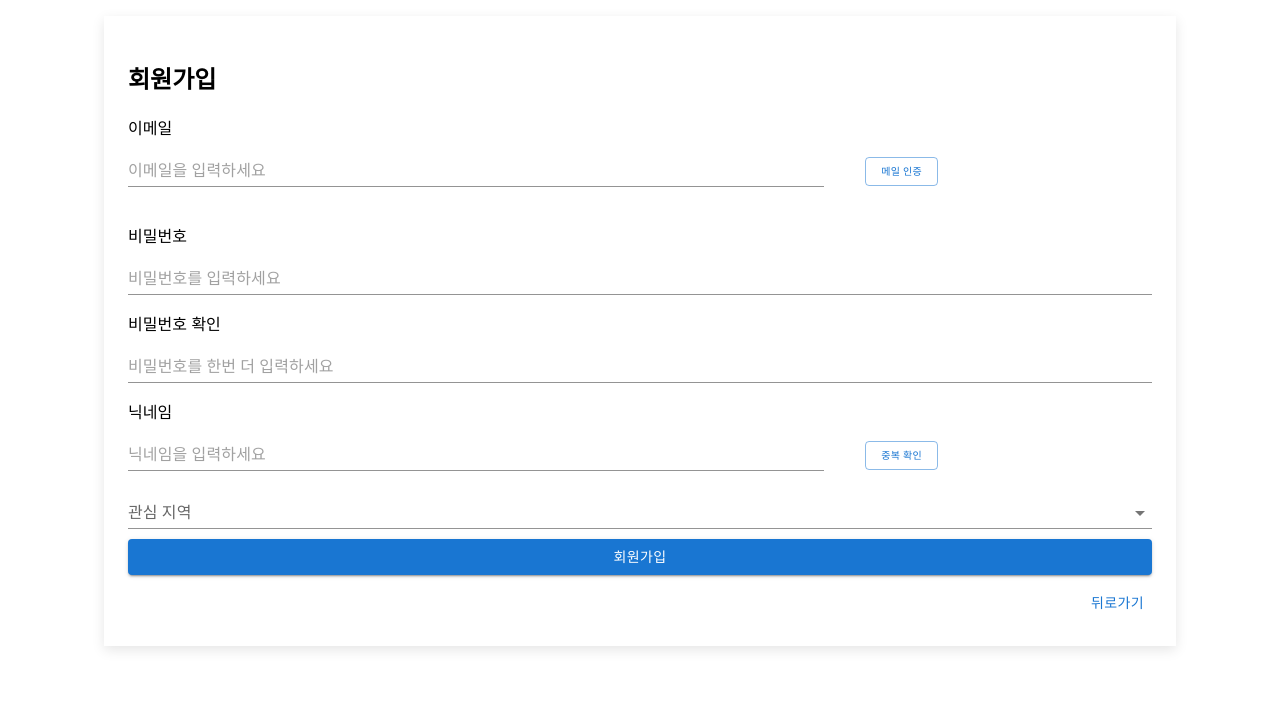
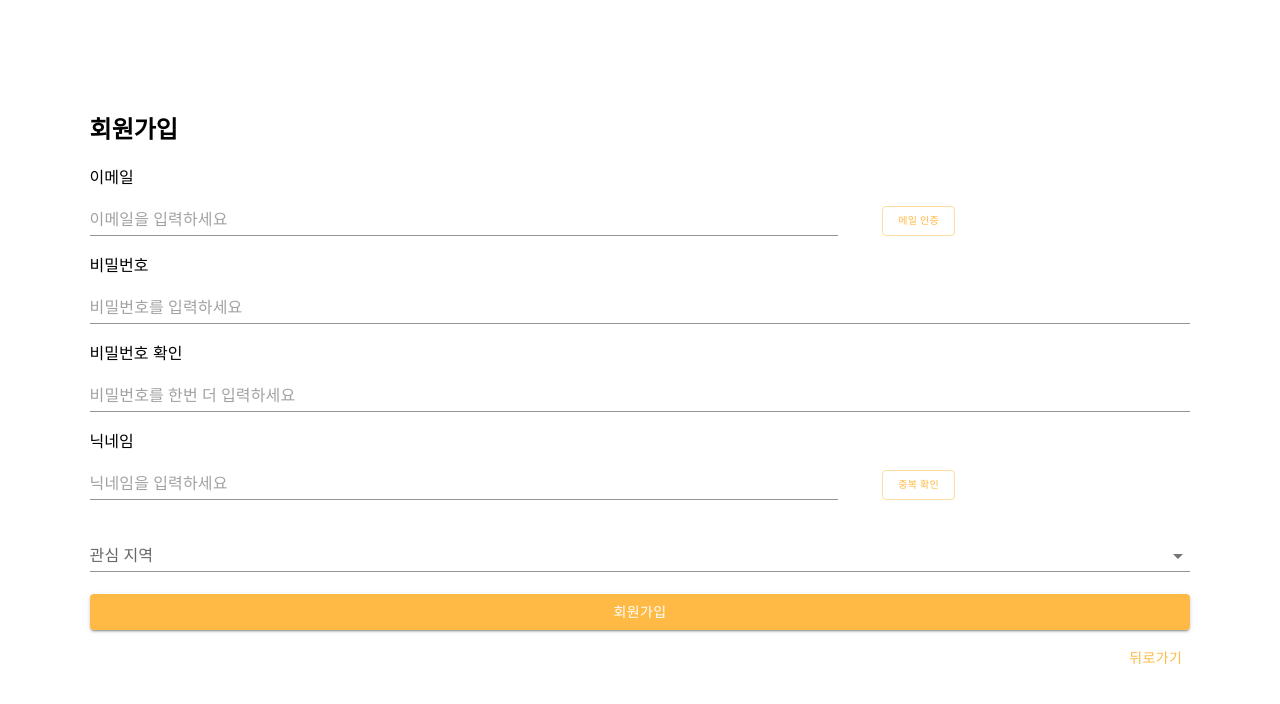
Before and after one commit to dudgns5845/Final_Project_FE, a React (Create React App) app in the folder final_project/: page /signin in a window 1280 px wide. Shown: the top 704 px of the page. Built offline with nearby package versions, Linux system fonts and the light colour scheme; a web font is replaced by a local one.

Commit message:
LoginPage, SigninPage view fix
전체적인 색상 변경 및 크기 변경

```diff
--- a/final_project/src/pages/LoginPage.js
+++ b/final_project/src/pages/LoginPage.js
@@ -1,13 +1,13 @@
-import React, { useCallback, useEffect, useState } from "react";
+import React, { useCallback, useState } from "react";
 import Button from "@mui/material/Button";
 import Input from "@mui/material/Input";
+import { createTheme, ThemeProvider } from "@mui/material/styles";
 import Snackbar from "@mui/material/Snackbar";
 import { useNavigate } from "react-router-dom";
 
-import ScreenSize from "../shared/ScreenSize";
-
 import apis from "../apis/Apis";
 import { setCookie } from "../shared/Cookie";
+import { Box } from "@mui/material";
 
 const ariaLabel = { "aria-label": "description" };
 
@@ -17,21 +17,13 @@ export default function Login({ ChangeCookie }) {
   // 아이디, 비밀번호 등
   const [userId, setUserId] = useState("");
   const [password, setPassword] = useState("");
-  const [passwordConfirm, setPasswordConfirm] = useState("");
 
   // 조건 오류 메시지
-  const [userIdMessege, setUserIdMessege] = useState("");
-  const [passwordMessage, setPasswordMessage] = useState("");
-  const [passwordConfirmMessage, setPasswordConfirmMessage] = useState("");
   const [errorMessage, setErrorMessage] = useState("");
 
   // 유효성 검사
   const [isUserId, setIsUserId] = useState(false);
   const [isPassword, setIsPassword] = useState(false);
-  const [isPasswordConfirm, setIsPasswordConfirm] = useState(false);
-  const [isNickname, setIsNickName] = useState(false);
-  const [isEmail, setIsEmail] = useState(false);
-  const [isAuth, setIsAuth] = useState(false);
 
   // MUI
   const state = {
@@ -45,16 +37,6 @@ export default function Login({ ChangeCookie }) {
 
   const handleClose = () => {
     setsnackOpen(false);
-  };
-  const ITEM_HEIGHT = 40;
-  const ITEM_PADDING_TOP = 8;
-  const MenuProps = {
-    PaperProps: {
-      style: {
-        maxHeight: ITEM_HEIGHT * 4.5 + ITEM_PADDING_TOP,
-        width: 250,
-      },
-    },
   };
 
   const onSubmitHandler = (e) => {
@@ -77,11 +59,11 @@ export default function Login({ ChangeCookie }) {
         .then((response) => {
           console.log(response);
           if (!response.data.success) {
-            setErrorMessage("아이디와 비밀번호를 확인하세요,111");
+            setErrorMessage("이메일 또는 비밀번호를 확인해주세요");
             setsnackOpen(true);
             return;
           } else if (response.data.success) {
-            setErrorMessage("로그인 성공!!");
+            setErrorMessage("로그인이 성공하였습니다");
             setsnackOpen(true);
             setCookie(
               "accessToken",
@@ -111,64 +93,62 @@ export default function Login({ ChangeCookie }) {
         })
         .catch((error) => {
           console.log(error);
-          setErrorMessage("이메일 또는 비밀번호를 확인해주세요,222");
+          setErrorMessage("이메일 또는 비밀번호를 확인해주세요");
           setsnackOpen(true);
         });
     }
   };
 
-  // 이메일 조건 확인
+  // 이메일 값 가져오기
   const onChangeUserId = (e) => {
     const idRegex =
       /^[0-9a-zA-Z]([+=-_.]?[0-9a-zA-Z])+@+[0-9a-zA-Z]([+=-_.]?[0-9a-zA-Z])+\.+[a-zA-Z]{2,10}$/;
     const idCurrent = e.target.value;
     setUserId(idCurrent);
     if (!idRegex.test(idCurrent)) {
-      setUserIdMessege("이메일 형식이 아닙니다.");
       setIsUserId(false);
     } else {
-      setUserIdMessege("올바른 이메일 형식입니다.");
       setIsUserId(true);
     }
   };
 
-  // 비밀번호 조건 확인
+  // 비밀번호 값 가져오기
   const onChangePassword = useCallback((e) => {
     const passwordRegex =
       /^(?=.*[a-zA-Z])(?=.*[!@#$%^*+=-])(?=.*[0-9]).{8,15}$/;
     const passwordCurrent = e.target.value;
     setPassword(passwordCurrent);
     if (!passwordRegex.test(passwordCurrent)) {
-      setPasswordMessage(
-        "알파벳+숫자+특수문자 조합으로 8자리 이상 15자리 이하로 입력해주세요"
-      );
       setIsPassword(false);
     } else {
-      setPasswordMessage("안전한 비밀번호 형식입니다");
       setIsPassword(true);
     }
   }, []);
 
-  useEffect(() => {
-    if (passwordConfirm.length > 0) {
-      if (password === passwordConfirm) {
-        setIsPasswordConfirm(true);
-        setPasswordConfirmMessage("비밀번호 확인 완료");
-      } else {
-        setIsPasswordConfirm(false);
-        setPasswordConfirmMessage("비밀번호가 일치하지 않습니다");
-      }
-    }
-  }, [password, passwordConfirm]);
+  const localTheme = createTheme({
+    palette: {
+      warning: {
+        main: "#FFBA46",
+        contrastText: "#fff",
+      },
+    },
+  });
 
   return (
-    <ScreenSize>
+    <ThemeProvider theme={localTheme}>
+      <Box
+        sx={{
+          padding: "7vw",
+          marginTop: "20vh",
+        }}
+      >
         <h2>로그인</h2>
         <form>
           <p>이메일</p>
           <Input
             fullWidth
             placeholder="이메일을 입력하세요"
+            color="warning"
             inputProps={ariaLabel}
             onChange={onChangeUserId}
           />
@@ -177,13 +157,15 @@ export default function Login({ ChangeCookie }) {
             fullWidth
             type="password"
             placeholder="비밀번호를 입력하세요"
+            color="warning"
             onChange={onChangePassword}
           />
-        <br />
-        <div>
+
+          <div style={{ marginTop: "1vh" }}>
             <Button
               fullWidth
               variant="contained"
+              color="warning"
               onClick={(e) => {
                 onSubmitHandler(e);
               }}
@@ -206,6 +188,7 @@ export default function Login({ ChangeCookie }) {
         <div style={{ textAlign: "right", marginTop: "10px" }}>
           <Button
             variant="text"
+            color="warning"
             onClick={() => {
               navigate("/signin");
             }}
@@ -213,6 +196,7 @@ export default function Login({ ChangeCookie }) {
             회원가입하러 가기
           </Button>
         </div>
-    </ScreenSize>
+      </Box>
+    </ThemeProvider>
   );
 }
--- a/final_project/src/pages/SigninPage.js
+++ b/final_project/src/pages/SigninPage.js
@@ -9,14 +9,39 @@ import Select from "@mui/material/Select";
 import { useNavigate } from "react-router-dom";
 
 import apis from "../apis/Apis";
+import { Box, createTheme, ThemeProvider } from "@mui/material";
 
 const ariaLabel = { "aria-label": "description" };
 
-
-const guList = ["강남구", "강동구", "강북구", "강서구", "관악구", "광진구", "구로구", "금천구", "노원구", "도봉구", "동대문구", "동작구", "마포구", "서대문구", "서초구", "성동구", "성북구", "송파구", "양천구", "영등포구", "용산구", "은평구", "종로구", "중구", "중랑구"];
+const guList = [
+  "강남구",
+  "강동구",
+  "강북구",
+  "강서구",
+  "관악구",
+  "광진구",
+  "구로구",
+  "금천구",
+  "노원구",
+  "도봉구",
+  "동대문구",
+  "동작구",
+  "마포구",
+  "서대문구",
+  "서초구",
+  "성동구",
+  "성북구",
+  "송파구",
+  "양천구",
+  "영등포구",
+  "용산구",
+  "은평구",
+  "종로구",
+  "중구",
+  "중랑구",
+];
 
 export default function Signin() {
-
   const navigate = useNavigate();
 
   // 아이디, 비밀번호 등
@@ -69,11 +94,10 @@ export default function Signin() {
 
   // 최종 회원 가입 버튼 클릭시 호출
   const onSubmitHandler = (e) => {
-
     if (!isAuth) {
       setErrorMessage("이메일 인증을 진행해주세요");
       setsnackOpen(true);
-            return
+      return;
     } else if (!isPasswordConfirm) {
       setErrorMessage("비밀번호가 일치하지 않습니다");
       setsnackOpen(true);
@@ -81,15 +105,15 @@ export default function Signin() {
     } else if (nickName.length === 0) {
       setErrorMessage("닉네임을 입력해주세요");
       setsnackOpen(true);
-            return
+      return;
     } else if (passwordConfirm.length === 0) {
       setErrorMessage("비밀번호 확인을 입력해주세요");
       setsnackOpen(true);
-            return
+      return;
     } else if (!isNickname) {
       setErrorMessage("닉네임 중복확인을 해주세요");
       setsnackOpen(true);
-            return
+      return;
     } else {
       const UserData = {
         email: userId,
@@ -106,9 +130,8 @@ export default function Signin() {
           setErrorMessage("회원가입 성공");
           setsnackOpen(true);
           setTimeout(() => {
-                        navigate('/login');
+            navigate("/login");
           }, 1300);
-
         })
         .catch((error) => {
           console.log(error);
@@ -117,12 +140,7 @@ export default function Signin() {
           return;
         });
     }
-
-
-
   };
-
-
 
   // 이메일 조건 확인
   const onChangeUserId = (e) => {
@@ -231,12 +249,12 @@ export default function Signin() {
 
   const buttonsEmail = (
     <>
-            {
-                isEmail ?
+      {isEmail ? (
         <Button
           style={{ marginLeft: "4%", fontSize: "x-small" }}
           disabled
           variant="outlined"
+          color="warning"
           onClick={(e) => {
             setsnackOpen(true);
             onDoublingHandler(e);
@@ -244,10 +262,11 @@ export default function Signin() {
         >
           발송 완료
         </Button>
-                    :
+      ) : (
         <Button
           style={{ marginLeft: "4%", fontSize: "x-small" }}
           variant="outlined"
+          color="warning"
           onClick={(e) => {
             setsnackOpen(true);
             onDoublingHandler(e);
@@ -255,7 +274,7 @@ export default function Signin() {
         >
           메일 인증
         </Button>
-            }
+      )}
     </>
   );
 
@@ -289,6 +308,7 @@ export default function Signin() {
       {isAuth ? (
         <Button
           disabled
+          color="warning"
           style={{ marginLeft: "4%", fontSize: "x-small" }}
           variant="outlined"
           onClick={(e) => {
@@ -302,6 +322,7 @@ export default function Signin() {
         <Button
           style={{ marginLeft: "4%", fontSize: "x-small" }}
           variant="outlined"
+          color="warning"
           onClick={(e) => {
             setsnackOpen(true);
             onAuthNumberHandler(e);
@@ -345,6 +366,7 @@ export default function Signin() {
         <Button
           disabled
           style={{ marginLeft: "4%", fontSize: "x-small" }}
+          color="warning"
           variant="outlined"
           onClick={(e) => {
             setsnackOpen(true);
@@ -357,6 +379,7 @@ export default function Signin() {
         <Button
           style={{ marginLeft: "4%", fontSize: "x-small" }}
           variant="outlined"
+          color="warning"
           onClick={(e) => {
             setsnackOpen(true);
             onDoublingNickHandler(e);
@@ -368,15 +391,22 @@ export default function Signin() {
     </>
   );
 
+  const localTheme = createTheme({
+    palette: {
+      warning: {
+        main: "#FFBA46",
+        contrastText: "#fff",
+      },
+    },
+  });
+
   return (
-        <div
+    <ThemeProvider theme={localTheme}>
+      <Box
         style={{
           margin: "auto",
-                width: "80vw",
           height: "100%",
-                marginTop: "2vh",
-                padding: "3vh",
-                boxShadow: "rgba(0, 0, 0, 0.1) 0px 4px 12px",
+          padding: "7vw",
         }}
       >
         <Snackbar
@@ -392,7 +422,6 @@ export default function Signin() {
         ></Snackbar>
         <h2>회원가입</h2>
         <form>
-
           <p>이메일</p>
           {isEmail ? (
             <Input
@@ -406,21 +435,21 @@ export default function Signin() {
           ) : (
             <Input
               style={{ width: "68%" }}
+              color="warning"
               placeholder="이메일을 입력하세요"
               inputProps={ariaLabel}
               onChange={onChangeUserId}
             />
-                )
-                }
+          )}
           {buttonsEmail}
 
-                <br />
           {isEmail && (
             <>
               {isAuth ? (
                 <Input
                   disabled
                   defaultValue="Disabled"
+                  color="warning"
                   style={{ width: "68%" }}
                   placeholder="인증번호를 입력하세요"
                   inputProps={ariaLabel}
@@ -429,16 +458,16 @@ export default function Signin() {
               ) : (
                 <Input
                   style={{ width: "68%" }}
+                  color="warning"
                   placeholder="인증번호를 입력하세요"
                   inputProps={ariaLabel}
                   onChange={onAuthNumber}
                 />
               )}
               {buttonsAuthNumber}
-
             </>
           )}
-                <br />
+
           {userId.length > 1 && isUserId ? (
             <>
               {isAuth ? (
@@ -453,26 +482,25 @@ export default function Signin() {
             <span style={{ color: "red" }}>{userIdMessege}</span>
           )}
 
-
           <p>비밀번호</p>
           <Input
             fullWidth
+            color="warning"
             type="password"
             placeholder="비밀번호를 입력하세요"
             onChange={onChangePassword}
           />
           <br />
-                {
-                    isPassword ? (
+          {isPassword ? (
             <span style={{ color: "green" }}>{passwordMessage}</span>
           ) : (
             <span style={{ color: "red" }}>{passwordMessage}</span>
-                    )
-                }
+          )}
 
           <p>비밀번호 확인</p>
           <Input
             fullWidth
+            color="warning"
             type="password"
             placeholder="비밀번호를 한번 더 입력하세요"
             onChange={onChangePasswordConfirm}
@@ -489,6 +517,7 @@ export default function Signin() {
           {isNickname ? (
             <Input
               disabled
+              color="warning"
               defaultValue="Disabled"
               style={{ width: "68%" }}
               type="text"
@@ -497,6 +526,7 @@ export default function Signin() {
             />
           ) : (
             <Input
+              color="warning"
               style={{ width: "68%" }}
               type="text"
               placeholder="닉네임을 입력하세요"
@@ -506,15 +536,15 @@ export default function Signin() {
 
           {buttonsNickname}
 
-
           <FormControl
             variant="standard"
-                    sx={{ width: "100%", paddingBottom: "10px", marginTop: "10px" }}
+            sx={{ width: "100%", paddingBottom: "10px", marginTop: "1.5rem" }}
           >
-                    <InputLabel id="demo-simple-select-standard-label">
+            <InputLabel id="demo-simple-select-standard-label" color="warning">
               관심 지역
             </InputLabel>
             <Select
+              color="warning"
               labelId="demo-simple-select-standard-label"
               id="demo-simple-select-standard"
               value={region}
@@ -526,20 +556,41 @@ export default function Signin() {
                 <em>---지역 선택---</em>
               </MenuItem>
               {guList.map((item, idx) => {
-                            return <MenuItem value={item} key={idx}>{item}</MenuItem>
+                return (
+                  <MenuItem value={item} key={idx}>
+                    {item}
+                  </MenuItem>
+                );
               })}
             </Select>
           </FormControl>
           <br />
           <div>
-                    <Button fullWidth variant="contained" onClick={(e) => { onSubmitHandler(e) }} >회원가입</Button>
+            <Button
+              fullWidth
+              color="warning"
+              variant="contained"
+              onClick={(e) => {
+                onSubmitHandler(e);
+              }}
+              sx={{ marginTop: "0.7rem" }}
+            >
+              회원가입
+            </Button>
           </div>
         </form>
         <div style={{ textAlign: "right", marginTop: "10px" }}>
-                <Button variant="text" onClick={() => { navigate('/login') }}>
+          <Button
+            color="warning"
+            variant="text"
+            onClick={() => {
+              navigate("/login");
+            }}
+          >
             뒤로가기
           </Button>
         </div>
-        </div>
+      </Box>
+    </ThemeProvider>
   );
 }
--- a/final_project/src/pages/StartPage.js
+++ b/final_project/src/pages/StartPage.js
@@ -1,4 +1,4 @@
-import { Container } from "@mui/material";
+import { Container, createTheme, ThemeProvider } from "@mui/material";
 import React, { useState, useEffect, useRef } from "react";
 import { useNavigate } from "react-router-dom";
 import Button from "@mui/material/Button";
@@ -30,9 +30,7 @@ export default function Start() {
   const ImageSlideTimer = () => {
     let nextIndex = current + 1;
 
-    if (nextIndex < 0) {
-      nextIndex -= 1;
-    } else if (nextIndex >= imgSize.current) {
+    if (nextIndex >= imgSize.current) {
       nextIndex = 0;
     }
 
@@ -43,6 +41,7 @@ export default function Start() {
 
   // 이미지 버튼으로 넘김
   const moveSlide = (i) => {
+    clearTimeout(imageTimer);
     let nextIndex = current + i;
 
     if (nextIndex < 0) nextIndex = imgSize.current - 1;
@@ -66,7 +65,17 @@ export default function Start() {
     }
   }, [cookie]);
 
+  const localTheme = createTheme({
+    palette: {
+      warning: {
+        main: "#FFBA46",
+        contrastText: "#fff",
+      },
+    },
+  });
+
   return (
+    <ThemeProvider theme={localTheme}>
       <Container
         style={{
           display: "block",
@@ -158,6 +167,7 @@ export default function Start() {
         <div style={{ display: "grid" }}>
           <Button
             variant="contained"
+            color="warning"
             style={{ marginTop: "5vw", height: "9vh", fontSize: "x-large" }}
             onClick={() => {
               isLoggedIn ? navigate("/") : navigate("/login");
@@ -167,6 +177,7 @@ export default function Start() {
           </Button>
         </div>
       </Container>
+    </ThemeProvider>
   );
 }
 
```
Lines whose indentation alone changed are shown as unchanged.
